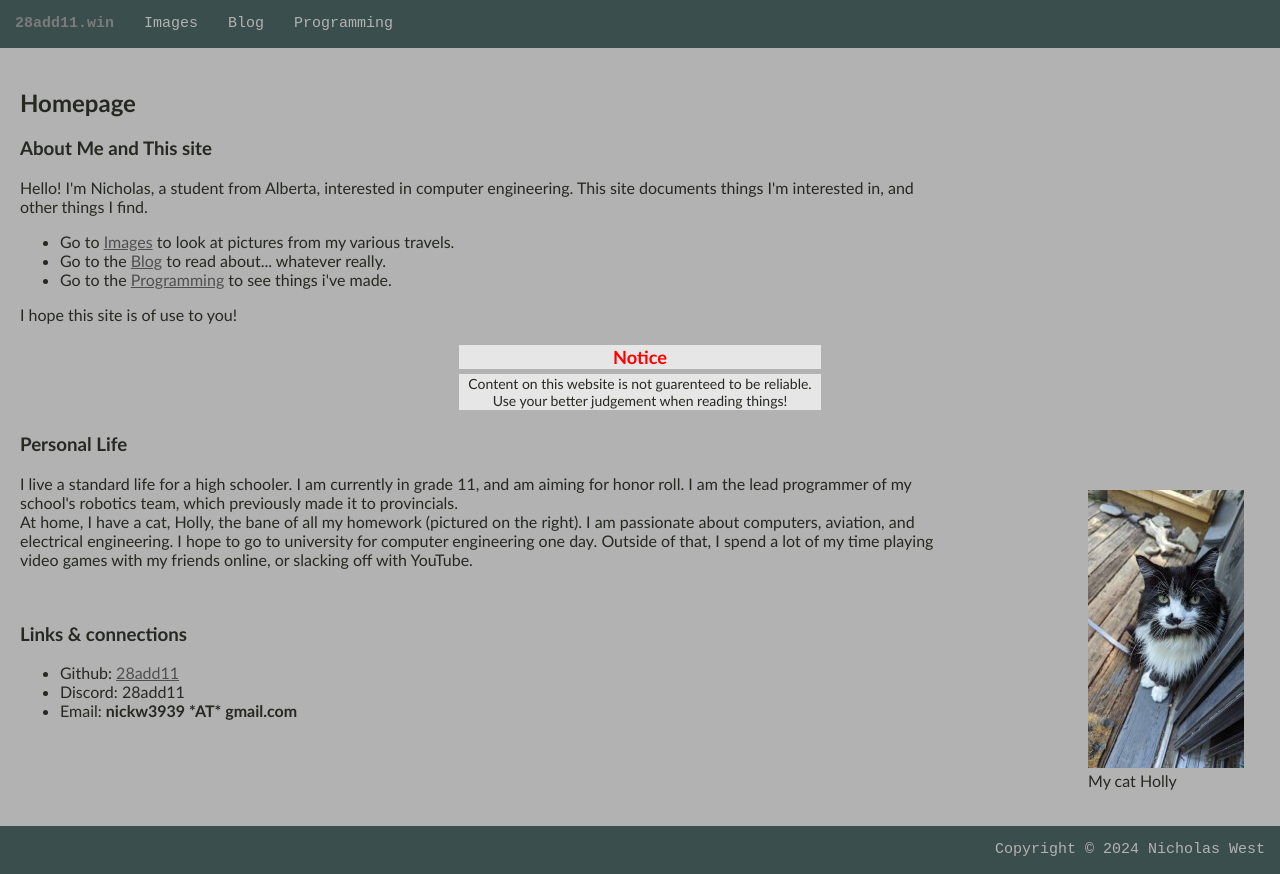
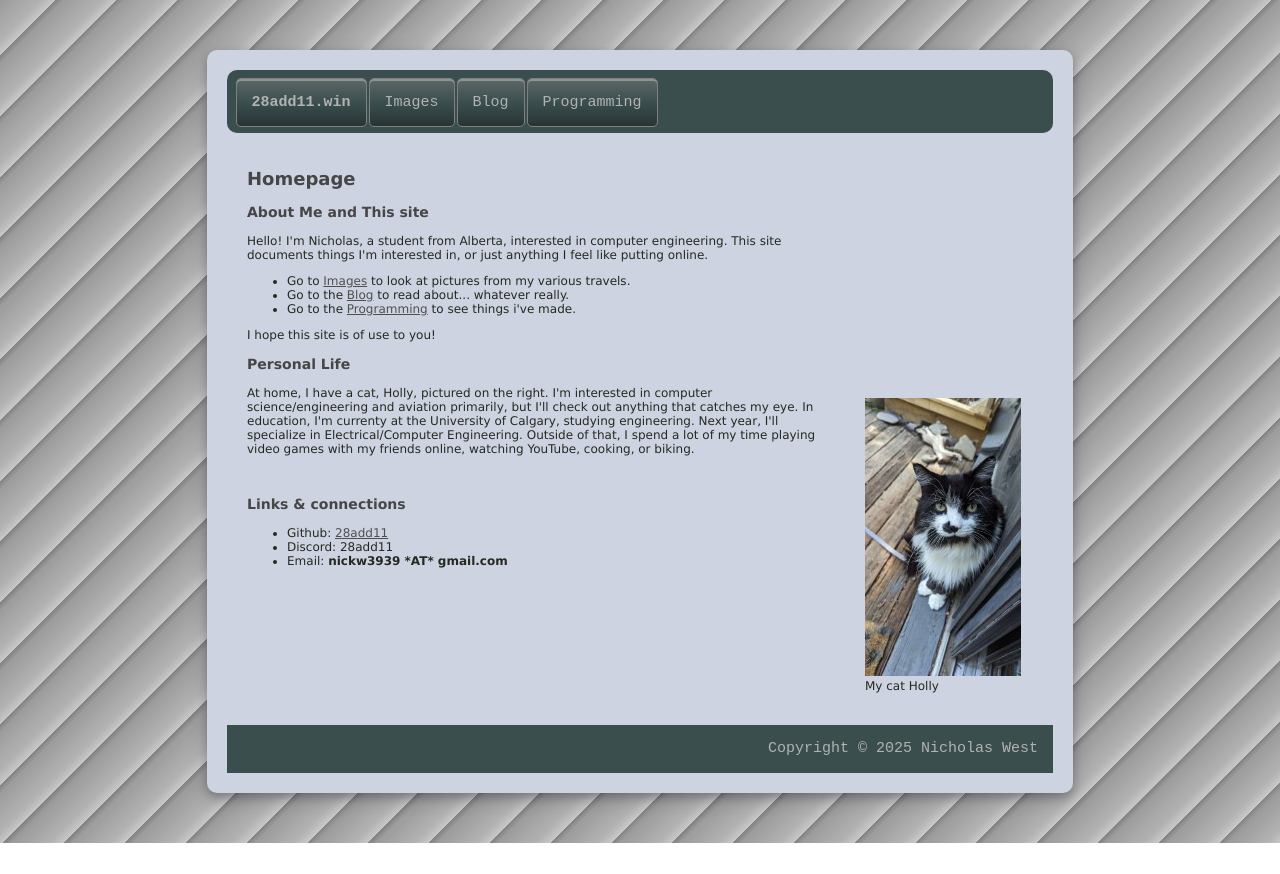
Before and after one commit to 28add11/28add11-win, a plain HTML site: page public/index.html in a window 1280 px wide. After the commit the page ends 843 px from the top, so only its background shows below. Drawn offline with Linux system fonts and the light colour scheme.

Commit message:
First part of overhaul!

```diff
--- a/public/index.html
+++ b/public/index.html
@@ -11,10 +11,11 @@
 </head>
 
 <body>
-<div class="wrapper"> <!-- wrapper div for formatting -->
+<div class="wrapper">
+<div class="contentPanel"> <!-- Actual content div -->
 
 	<div class="navbar">
-		<a href="/"><b>28add11.win</b></a> <!-- Bolding the current page link -->
+		<a href="index.html"><b>28add11.win</b></a> <!-- Bolding the current page link -->
 		<a href="imgs.html">Images</a>
 		<a href="blag.html">Blog</a>
 		<a href="programming.html">Programming</a>
@@ -26,7 +27,7 @@
 		<h3 id="about_me_and_this_site">About Me and This site</h3> <!-- ID is here to allow for linking using in-page # links-->
 		<p>
 			Hello! I'm Nicholas, a student from Alberta, interested in computer engineering.
-			This site documents things I'm interested in, and other things I find.<br>
+			This site documents things I'm interested in, or just anything I feel like putting online.<br>
 			<ul>
 			<li>Go to <a href="imgs.html">Images</a> to look at pictures from my various travels.<br></li>
 			<li>Go to the <a href="blag.html">Blog</a> to read about... whatever really.<br></li>
@@ -35,31 +36,17 @@
 			I hope this site is of use to you!
 		</p>
 
-		<div class="notice" id="reliability"> <!-- Notice to make sure people are sensible with what I say -->
-			<table cellspacing="5px", width="30%">
-				<tr align="center" bgcolor="#E6E6E6" id="title">
-					<td align="center"><b>Notice</b></td>
-				</tr>
-				<tr align="center" bgcolor="#E6E6E6">
-					<td align="center">Content on this website is not guarenteed to be reliable.
-						Use your better judgement when reading things!
-					</td>
-				</tr>
-			</table>
-		</div>
-
 		<h3 id="personal_Life">Personal Life</h3>
 		<figure>
 			<img src="holly(1) (thumb).jpg" width="156" height="278" alt="Holly the Cat" class="myimgs"> <!-- putting cat image here to avoid width formatting-->
 			<figcaption>My cat Holly</figcaption>
 		</figure>
 		<p>
-			I live a standard life for a high schooler. I am currently in grade 11, and am aiming for honor roll.
-			I am the lead programmer of my school's robotics team, which previously made it to provincials. <br>
-			At home, I have a cat, Holly, the bane of all my homework (pictured on the right).
-			I am passionate about computers, aviation, and electrical engineering.
-			I hope to go to university for computer engineering one day.
-			Outside of that, I spend a lot of my time playing video games with my friends online, or slacking off with YouTube.
+			At home, I have a cat, Holly, pictured on the right.
+			I'm interested in computer science/engineering and aviation primarily, but I'll check out anything that catches my eye.
+			In education, I'm currenty at the University of Calgary, studying engineering.
+			Next year, I'll specialize in Electrical/Computer Engineering.
+			Outside of that, I spend a lot of my time playing video games with my friends online, watching YouTube, cooking, or biking.
 		</p>
 
 		<br>
@@ -76,9 +63,10 @@
 	<!-- Common footer on every page -->
 	<div class="footer">
 		<footer>
-			Copyright © 2024 Nicholas West
+			Copyright © 2025 Nicholas West
 		</footer>
 	</div>
 
 </div>
+</div>
 </body>
--- a/public/style.css
+++ b/public/style.css
@@ -1,17 +1,26 @@
 /* remove default margin and padding so navbar colors take up full top segment */
 body, html{
-	box-sizing: border-box;
-	height: 100%;
 	margin: 0;
 	padding: 0;
-	background-color: rgb(178, 178, 178);
-	font-family: "Candara", sans-serif;
+	font-family: "Verdana", sans-serif;
 }
 
 .wrapper {
-	min-height: 100%;
+	padding: 50px;
+	background: repeating-linear-gradient(-45deg, rgb(200, 200, 200), rgb(178, 178, 178) 10px, rgb(156, 156, 156) 37px,
+		rgb(129, 129, 129) 43px
+	);
+}
+
+.contentPanel {
+	width: 70%;
+	margin: 0 auto;
+	background: rgb(205, 211, 224);
+	padding: 20px;
+	border-radius: 10px;
  	display: grid;
   	grid-template-rows: auto 1fr auto;
+	box-shadow: 0 4px 8px 0 rgba(0, 0, 0, 0.2), 0 6px 20px 0 rgba(0, 0, 0, 0.19);
 }
 
 .navbar{
@@ -21,13 +30,24 @@ body, html{
 	height: 3.2em;
 	font-family: monospace;
 	font-size: 15px;
+	border-radius: 10px;
+	padding: 0.5em;
+	text-align: center;
 }
 .navbar a{
 	float: left;
 	padding: 1em;
+	margin: 0 1px;
+	border: 1px solid grey;
+	border-radius: 5px;
+	background: linear-gradient(to bottom, rgb(93, 103, 103), rgb(59, 78, 78) 50%, rgb(39, 52, 52) 100%);
 	color: rgb(178, 178, 178);
-	text-align: center;
+	box-shadow: inset 0 2px 0 rgba(255, 255, 255, 0.3);
 	text-decoration: none;
+}
+.navbar a:active{
+	box-shadow: inset 0 2px 0 rgba(0, 0, 0, 0.6);
+	transform: translateY(3px);
 }
 .navbar a:hover{ /*Make links a different color when highlighted, for clarity*/
 	color: rgb(123, 123, 123);
@@ -54,6 +74,7 @@ body, html{
 	text-align: left;
 	height: auto;
 	color: rgb(38, 41, 33);
+	font-size: 12px;
 	margin: 20px; /*We have to add padding here, since we removed the browser default*/
 }
 
@@ -75,6 +96,9 @@ body, html{
 }
 .content video{
 	float: right;
+}
+.content h1, h2, h3, h4, h5, h6{
+	color: rgb(70, 70, 70);
 }
 
 .image_links{
```
Also changed, not shown: public/blag.html (+4 -3 lines), public/imgs.html (+1 -7 lines), public/programming.html (+2 -2 lines), 1 other file.
